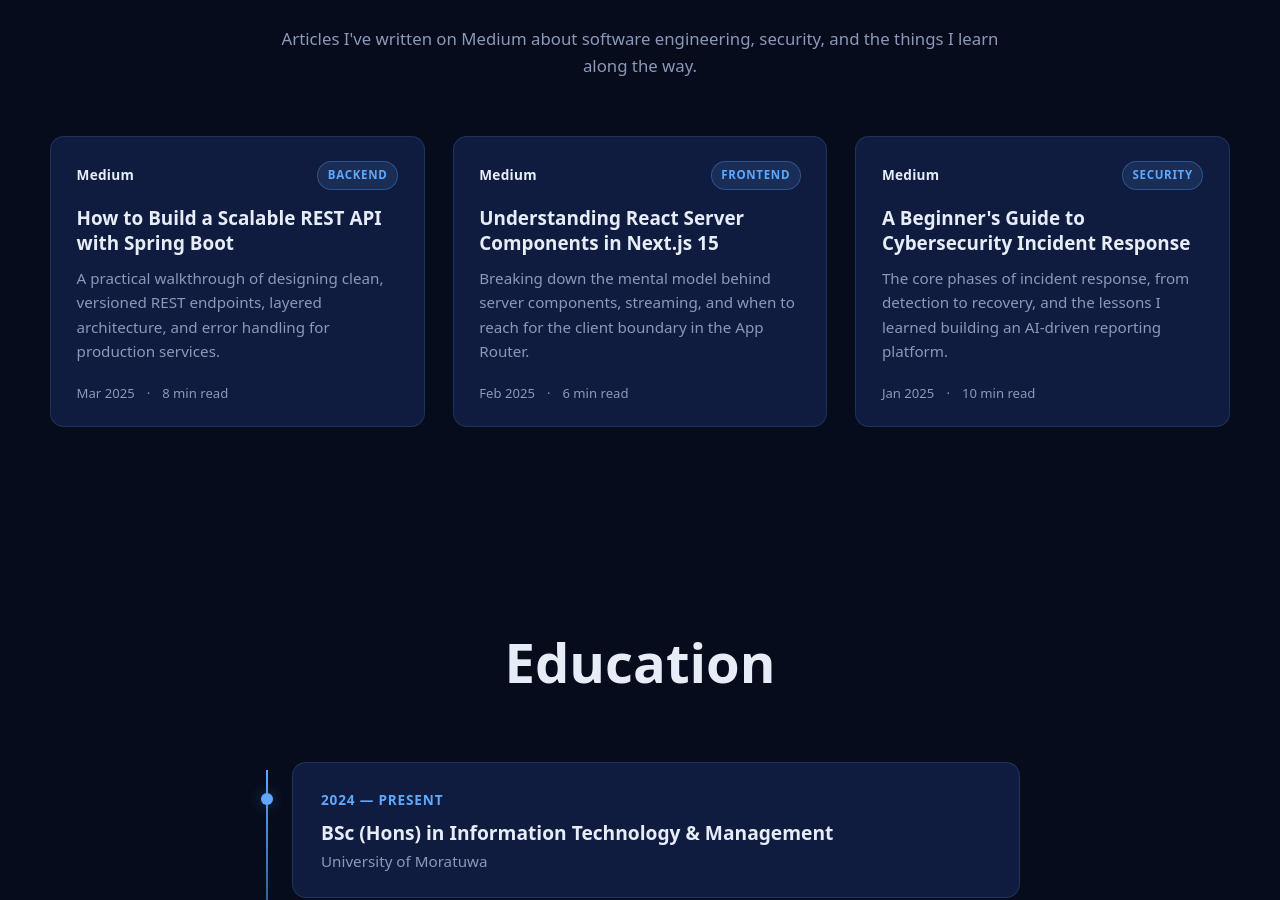
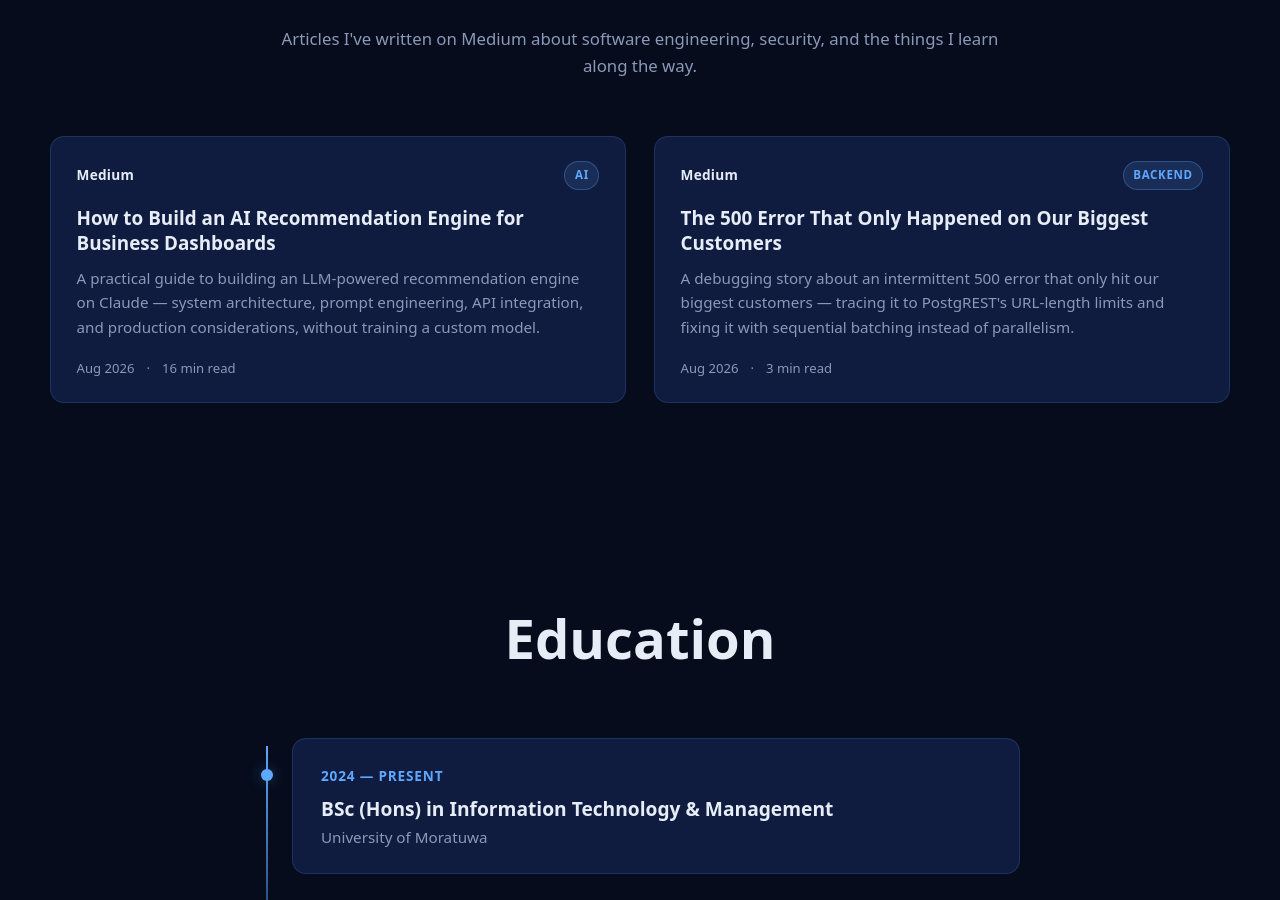
Before and after one commit to WathsalaKJ/portfolio, a Next.js app: page / in a window 1280 px wide. Shown: the part 3700-4600 px from the top of the page. Built offline with nearby package versions, Linux system fonts and the light colour scheme.

Commit message:
Replace placeholder Medium links with real articles

```diff
--- a/components/Publications.tsx
+++ b/components/Publications.tsx
@@ -9,31 +9,22 @@ type Publication = {
 
 const PUBLICATIONS: Publication[] = [
   {
-    title: "How to Build a Scalable REST API with Spring Boot",
+    title: "How to Build an AI Recommendation Engine for Business Dashboards",
     excerpt:
-      "A practical walkthrough of designing clean, versioned REST endpoints, layered architecture, and error handling for production services.",
-    date: "Mar 2025",
-    readTime: "8 min read",
-    tag: "Backend",
-    link: "https://medium.com/@dev/how-to-build-a-scalable-rest-api-with-spring-boot",
+      "A practical guide to building an LLM-powered recommendation engine on Claude — system architecture, prompt engineering, API integration, and production considerations, without training a custom model.",
+    date: "Aug 2026",
+    readTime: "16 min read",
+    tag: "AI",
+    link: "https://medium.com/@sandunikekulawala/how-to-build-an-ai-recommendation-engine-for-business-dashboards-02f208bdc73b",
   },
   {
-    title: "Understanding React Server Components in Next.js 15",
+    title: "The 500 Error That Only Happened on Our Biggest Customers",
     excerpt:
-      "Breaking down the mental model behind server components, streaming, and when to reach for the client boundary in the App Router.",
-    date: "Feb 2025",
-    readTime: "6 min read",
-    tag: "Frontend",
-    link: "https://medium.com/@dev/understanding-react-server-components-in-nextjs-15",
-  },
-  {
-    title: "A Beginner's Guide to Cybersecurity Incident Response",
-    excerpt:
-      "The core phases of incident response, from detection to recovery, and the lessons I learned building an AI-driven reporting platform.",
-    date: "Jan 2025",
-    readTime: "10 min read",
-    tag: "Security",
-    link: "https://medium.com/@dev/a-beginners-guide-to-cybersecurity-incident-response",
+      "A debugging story about an intermittent 500 error that only hit our biggest customers — tracing it to PostgREST's URL-length limits and fixing it with sequential batching instead of parallelism.",
+    date: "Aug 2026",
+    readTime: "3 min read",
+    tag: "Backend",
+    link: "https://medium.com/@sandunikekulawala/the-500-error-that-only-happened-on-our-biggest-customers-d42fac1e7bd5",
   },
 ];
 
```
